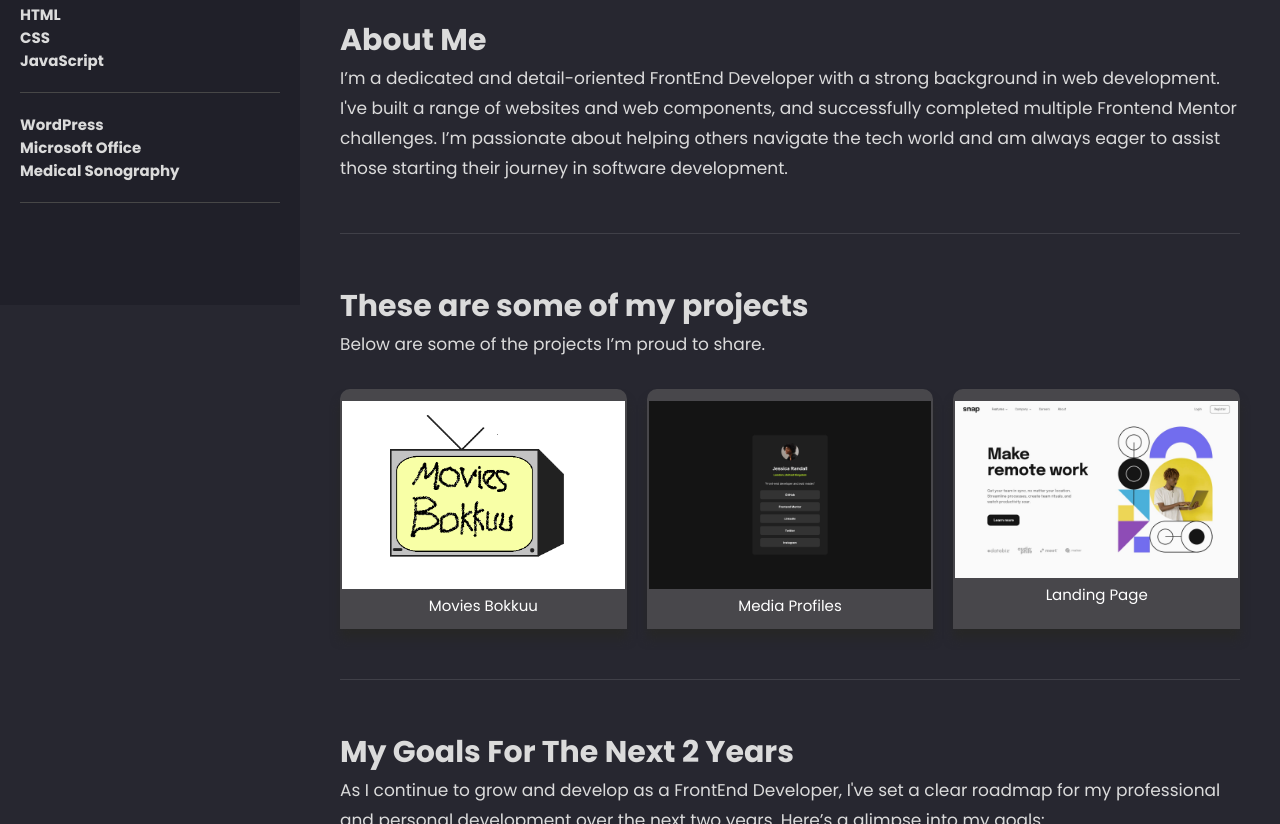
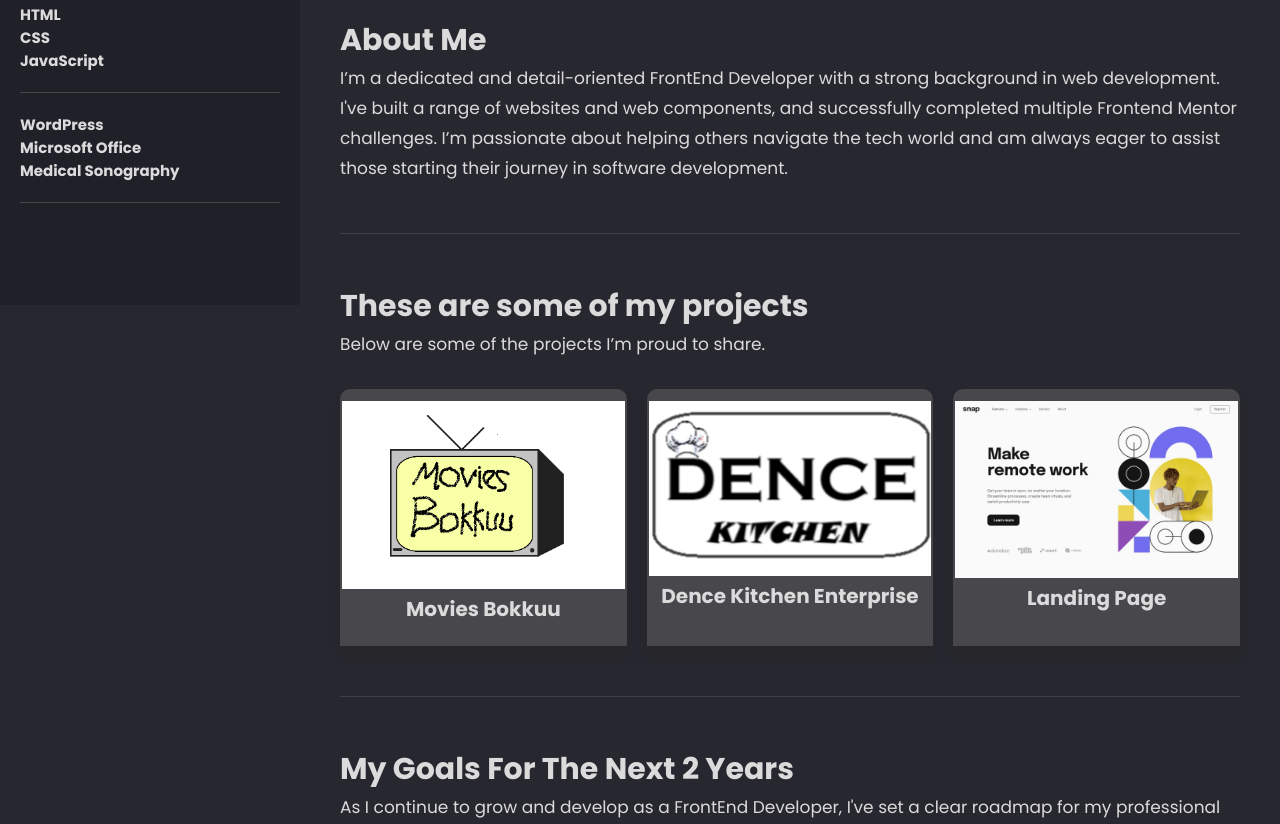
Before and after one commit to Boksman-Dan/First-Portfolio, a plain HTML site: page index.html in a window 1280 px wide. Shown: the part 495-1319 px from the top of the page. Drawn offline with nearby package versions, Linux system fonts and the light colour scheme.

Commit message:
index.html

```diff
--- a/index.html
+++ b/index.html
@@ -89,21 +89,21 @@
         <div class="project-item grid-1">
           <div class="project-title">
             <img src="./assets/MovieBokkuuPic.png" alt="" class="project-image">
-            <a target="_blank" href="https://boksman-dan.github.io/myFirstMovie-Site/#" class="project-link">Movies Bokkuu</a>
+            <a target="_blank" href="https://boksman-dan.github.io/myFirstMovie-Site/#" class="project-link"><h3>Movies Bokkuu</h3></a>
           </div>
         </div>
 
         <div class="project-item grid-2">
           <div class="project-title">
-            <img src="./assets/destkop-design.jpg" alt="" class="project-image">
-            <a target="_blank" href="https://boksman-dan.github.io/MySocial-Media-handles/" class="project-link">Media Profiles</a>
+            <img src="./assets/Dence-logo.png" alt="" class="project-image">
+            <a target="_blank" href="https://dencekitchen.com.ng" class="project-link"><h3>Dence Kitchen Enterprise</h3></a>
           </div>
         </div>
 
         <div class="project-item grid-3">
           <div class="project-title">
             <img src="./assets/desktop-design.jpg" alt="" class="project-image">
-            <a target="_blank" href="https://boksman-dan.github.io/intro-page-with-dropdown/" class="project-link">Landing Page</a>
+            <a target="_blank" href="https://boksman-dan.github.io/intro-page-with-dropdown/" class="project-link"><h3>Landing Page</h3></a>
           </div>
         </div>
 
```
